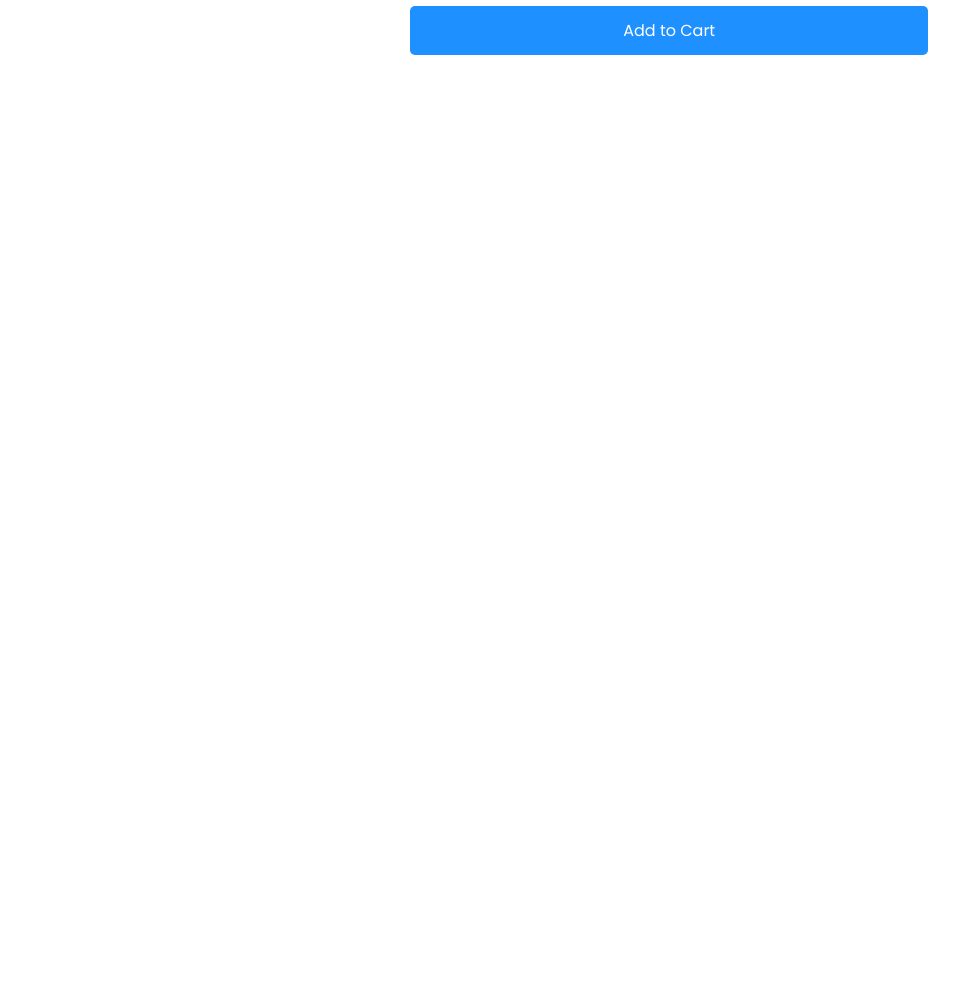
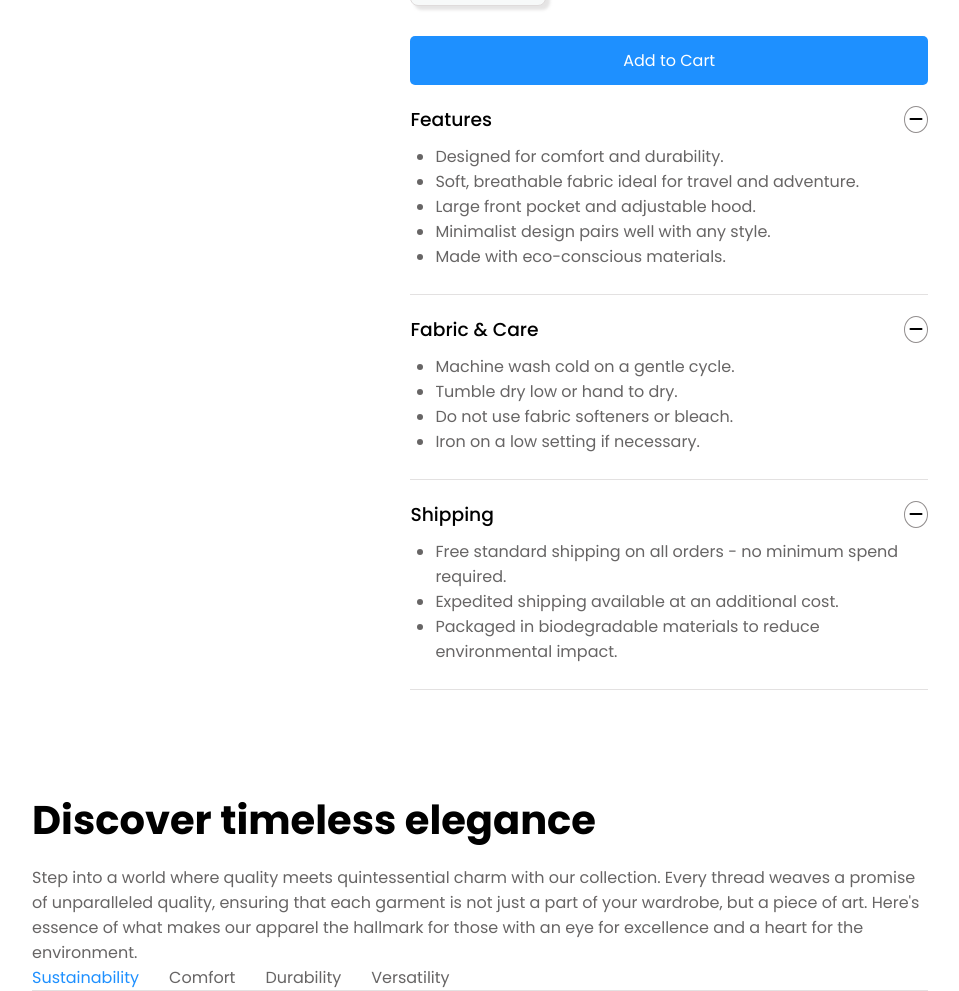
Before and after one commit to SRHridoy/Practice-Project-6, a plain HTML site: page index.html in a window 1280 px wide. Shown: the part 719-1710 px from the top of the page, without its empty margins (160-1119 px from the left). Before the commit the page ends 800 px from the top, so only its background shows below. Drawn offline with Linux system fonts and the light colour scheme.

Commit message:
Added Discover section and work some on it...

```diff
--- a/css/style.css
+++ b/css/style.css
@@ -79,8 +79,9 @@
     width: 70%;
     margin: 0 auto;
     display: flex;
-    align-items: center;
+    /* align-items: center; */
     gap: 20px;
+    padding-top: 30px;
 }
 
 /* left-item-img-wrapper starts */
@@ -290,10 +291,84 @@
 
 /* Lower portion style starts */
 
-/* Starts here.... */
+.lower-portion{
+
+}
+
+.common-wrapper{
+    border-bottom: 1px solid rgb(227, 225, 225);
+}
+
+.common-top-wrapper{
+    display: flex;
+    align-items: center;
+    justify-content: space-between;
+    padding-bottom: 10px;
+    padding-top: 20px;
+}
+
+.common-top-text-wrapper h3{
+    font-weight: 500;
+}
+.common-top-icon-wrapper{
+    border: 1px solid rgb(146, 142, 142);
+    border-radius: 50%;
+}
+.common-top-icon-wrapper i{
+    padding: 4px;
+}
+
+.common-body-wrapper{
+    padding-left: 25px;
+    padding-bottom: 25px;
+}
+
+.common-body-wrapper ul li{
+    color: rgb(103, 101, 101);
+}
+
 
 /* Lower portion style ends */
 /* right-item-description-wrapper ends */
 /* display-item-section style ends */
 
+/* discover-section style starts */
+.discover-section{
+    width: 70%;
+    margin: 0 auto;
+    padding-top: 100px;
+}
+
+.discover-heading-wrapper h1{
+    font-size: 40px;
+    padding-bottom: 15px;
+}
+
+.discover-description-wrapper p{
+    color: rgb(103, 101, 101);
+}
+
+.discover-tab-wrapper{
+
+}
+
+.tab-top-wrapper{
+    display: flex;
+    align-items: center;
+    gap: 30px;
+    border-bottom: 1px solid rgb(227, 225, 225);
+}
+
+.tab-top-wrapper a{
+    text-decoration: none;
+    color: rgb(103, 101, 101);
+}
+
+.tab-top-wrapper a:first-of-type{
+    color: dodgerblue;
+}
+
+/* Starts here */
+/* discover-section style ends */
+
 /* Main style ends */
--- a/index.html
+++ b/index.html
@@ -153,11 +153,101 @@
 					</div>
 
 					<div class="lower-portion">
-						<!-- Ekhan theke suru korbo -->
+						<div class="common-wrapper">
+							<div class="common-top-wrapper">
+								<div class="common-top-text-wrapper">
+									<h3>Features</h3>
+								</div>
+								<div class="common-top-icon-wrapper">
+									<i class="fa-solid fa-minus"></i>
+								</div>
+							</div>
+							<div class="common-body-wrapper">
+								<ul>
+									<li>Designed for comfort and durability.</li>
+									<li>Soft, breathable fabric ideal for travel and adventure.</li>
+									<li>Large front pocket and adjustable hood.</li>
+									<li>Minimalist design pairs well with any style.</li>
+									<li>Made with eco-conscious materials.</li>
+								</ul>
+							</div>
+						</div>
+
+						<div class="common-wrapper">
+							<div class="common-top-wrapper">
+								<div class="common-top-text-wrapper">
+									<h3>Fabric & Care</h3>
+								</div>
+								<div class="common-top-icon-wrapper">
+									<i class="fa-solid fa-minus"></i>
+								</div>
+							</div>
+							<div class="common-body-wrapper">
+								<ul>
+									<li>Machine wash cold on a gentle cycle.</li>
+									<li>Tumble dry low or hand to dry.</li>
+									<li>Do not use fabric softeners or bleach.</li>
+									<li>Iron on a low setting if necessary.</li>
+								</ul>
+							</div>
+						</div>
+
+						<div class="common-wrapper">
+							<div class="common-top-wrapper">
+								<div class="common-top-text-wrapper">
+									<h3>Shipping</h3>
+								</div>
+								<div class="common-top-icon-wrapper">
+									<i class="fa-solid fa-minus"></i>
+								</div>
+							</div>
+							<div class="common-body-wrapper">
+								<ul>
+									<li>Free standard shipping on all orders - no minimum spend required.</li>
+									<li>Expedited shipping available at an additional cost.</li>
+									<li>Packaged in biodegradable materials to reduce environmental impact.</li>
+								</ul>
+							</div>
+						</div>
+
 					</div>
 				</div>
 			</section>
-			<section class="discover-section"></section>
+			<section class="discover-section">
+				<div class="discover-wrapper">
+					<div class="discover-top-wrapper">
+						<div class="discover-heading-wrapper">
+							<h1>
+								Discover timeless elegance
+							</h1>
+						</div>
+						<div class="discover-description-wrapper">
+							<p>
+								Step into a world where quality meets quintessential charm with our collection. Every thread weaves a promise of unparalleled quality, ensuring that each garment is not just a part of your wardrobe, but a piece of art. Here's essence of what makes our apparel the hallmark for those with an eye for excellence and a heart for the environment.
+							</p>
+						</div>
+					</div>
+
+					<div class="discover-tab-wrapper">
+						<div class="tab-top-wrapper">
+							<a href="#">Sustainability</a>
+							<a href="#">Comfort</a>
+							<a href="#">Durability</a>
+							<a href="#">Versatility</a>
+						</div>
+					</div>
+
+					<div class="discover-bottom-wrapper">
+						<div class="left-discover-img-wrapper">
+							<!-- start Here -->
+						</div>
+
+						<div class="right-discover-text-wrapper">
+
+						</div>
+					</div>
+				</div>
+			</section>
 			<section class="collection-section"></section>
 		</main>
 		<!-- Main ends -->
```
